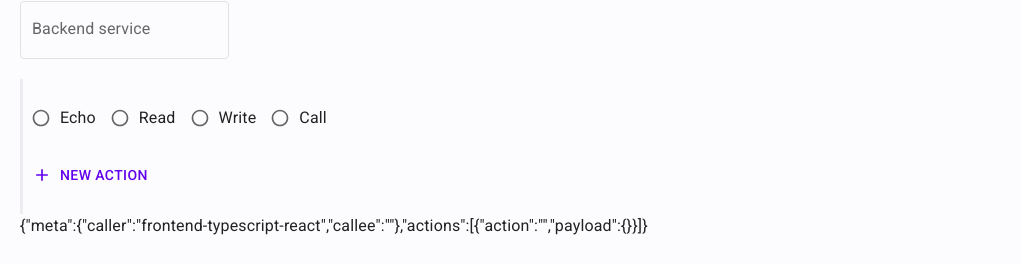
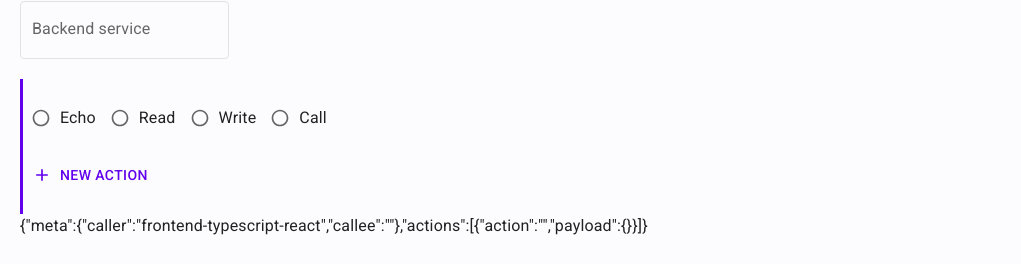
Before and after one commit to crafting-demo/frontend-typescript-react, a React (Create React App) app: page / in a window 1280 px wide. Both pictures are taken after a click on the button "NEW ACTION". Shown: the part 165-429 px from the top of the page, without its empty margins (0-1021 px from the left). Built offline with nearby package versions, Linux system fonts and the light colour scheme; no server answers; what javascript-time-ago would draw is missing.

Commit message:
mark active block

```diff
--- a/src/components/message/interactive.tsx
+++ b/src/components/message/interactive.tsx
@@ -19,17 +19,21 @@ interface UpdateMessageMethods {
   updateCallee: (value: string) => void;
   createAction: (location: number[]) => void;
   updateActions: (attr: string, value: string, location: number[]) => void;
+  setActiveDepth: (depth: number) => void;
 }
 
 interface InteractiveBuilderParams {
   message: Message;
   actions: Action[];
   location: number[];
+  activeDepth: number;
+  currentDepth: number;
   onChange: UpdateMessageMethods;
 }
 
 export function InteractiveBuilder(params: InteractiveBuilderParams) {
-  const { message, actions, location, onChange } = params;
+  const { message, actions, location, activeDepth, currentDepth, onChange } =
+    params;
 
   return (
     <>
@@ -47,11 +51,16 @@ export function InteractiveBuilder(params: InteractiveBuilderParams) {
                   location
                 )
           }
+          onFocus={() => onChange.setActiveDepth(currentDepth)}
           style={{ marginTop: 11 }}
         />
       </Box>
 
-      <InteractiveBlockWrapper>
+      <InteractiveBlockWrapper
+        sx={{
+          borderColor: activeDepth === currentDepth ? "primary.main" : "auto",
+        }}
+      >
         {actions.map((action, i) => (
           <Box sx={{ marginBottom: "20px" }}>
             <FormControl sx={{ paddingLeft: "5px" }}>
@@ -65,6 +74,7 @@ export function InteractiveBuilder(params: InteractiveBuilderParams) {
                     location.concat(i)
                   )
                 }
+                onFocus={() => onChange.setActiveDepth(currentDepth)}
               >
                 <FormControlLabel
                   value={ActionType.Echo}
@@ -119,6 +129,7 @@ export function InteractiveBuilder(params: InteractiveBuilderParams) {
                         location.concat(i)
                       )
                     }
+                    onFocus={() => onChange.setActiveDepth(currentDepth)}
                     style={{ marginTop: 11 }}
                   />
                   <TextFieldInput
@@ -132,6 +143,7 @@ export function InteractiveBuilder(params: InteractiveBuilderParams) {
                         location.concat(i)
                       )
                     }
+                    onFocus={() => onChange.setActiveDepth(currentDepth)}
                     style={{ marginTop: 11 }}
                   />
                 </>
@@ -150,6 +162,7 @@ export function InteractiveBuilder(params: InteractiveBuilderParams) {
                         location.concat(i)
                       )
                     }
+                    onFocus={() => onChange.setActiveDepth(currentDepth)}
                     style={{ marginTop: 11 }}
                   />
                   <TextFieldInput
@@ -163,6 +176,7 @@ export function InteractiveBuilder(params: InteractiveBuilderParams) {
                         location.concat(i)
                       )
                     }
+                    onFocus={() => onChange.setActiveDepth(currentDepth)}
                     style={{ marginTop: 11 }}
                   />
                   <TextFieldInput
@@ -176,6 +190,7 @@ export function InteractiveBuilder(params: InteractiveBuilderParams) {
                         location.concat(i)
                       )
                     }
+                    onFocus={() => onChange.setActiveDepth(currentDepth)}
                     style={{ marginTop: 11 }}
                   />
                 </>
@@ -186,6 +201,8 @@ export function InteractiveBuilder(params: InteractiveBuilderParams) {
                   message={message}
                   actions={action.payload.actions || []}
                   location={location.concat(i)}
+                  activeDepth={activeDepth}
+                  currentDepth={currentDepth + 1}
                   onChange={onChange}
                 />
               )}
@@ -197,7 +214,10 @@ export function InteractiveBuilder(params: InteractiveBuilderParams) {
           <Button
             variant="text"
             startIcon={<AddIcon />}
-            onClick={() => onChange.createAction(location)}
+            onClick={() => {
+              onChange.createAction(location);
+              onChange.setActiveDepth(currentDepth);
+            }}
           >
             New Action
           </Button>
--- a/src/components/message/message.tsx
+++ b/src/components/message/message.tsx
@@ -7,6 +7,7 @@ import { logger } from "logger";
 
 export function MessageBuilder() {
   const [message, setMessage] = useState(emptyMessage());
+  const [active, setActive] = useState(-1);
 
   const handleChangeCallee = (value: string) => {
     setMessage({
@@ -34,6 +35,10 @@ export function MessageBuilder() {
       meta: message.meta,
       actions: createAction(message.actions, location),
     });
+  };
+
+  const handleChangeActive = (depth: number) => {
+    setActive(depth);
   };
 
   const findCallee = (actions: Action[], location: number[]): string => {
@@ -126,11 +131,14 @@ export function MessageBuilder() {
         message={message}
         actions={message.actions}
         location={[]}
+        activeDepth={active}
+        currentDepth={0}
         onChange={{
           findCallee,
           updateCallee: handleChangeCallee,
           createAction: handleCreateAction,
           updateActions: handleChangeActions,
+          setActiveDepth: handleChangeActive,
         }}
       />
 
```
